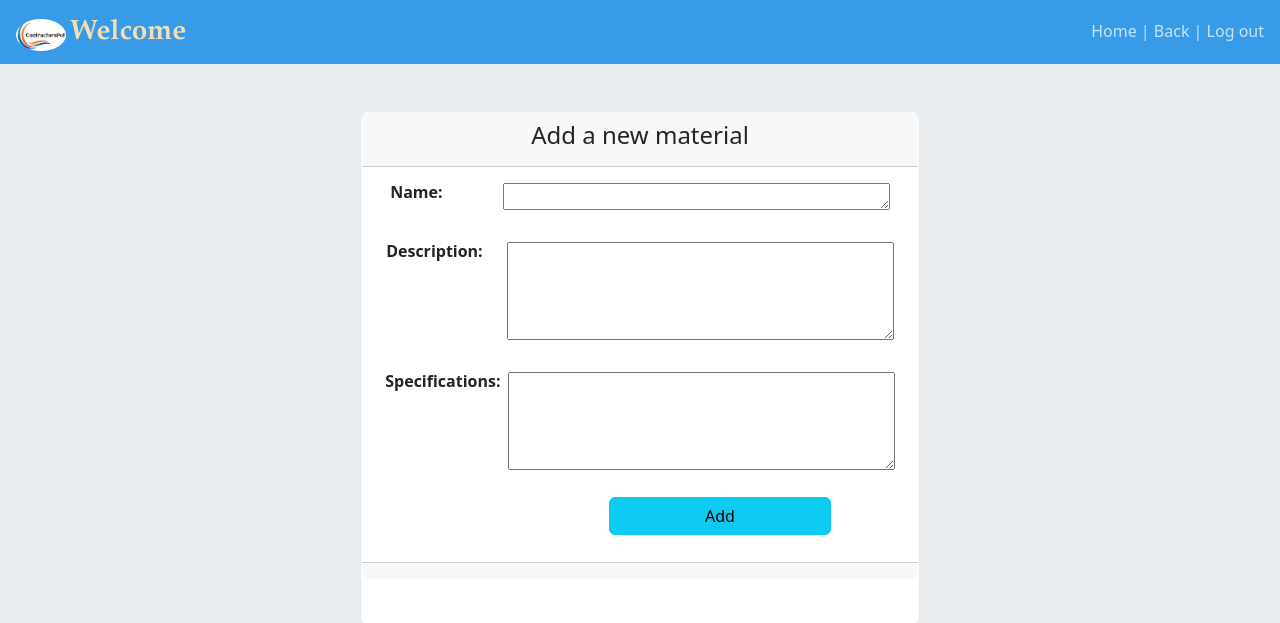
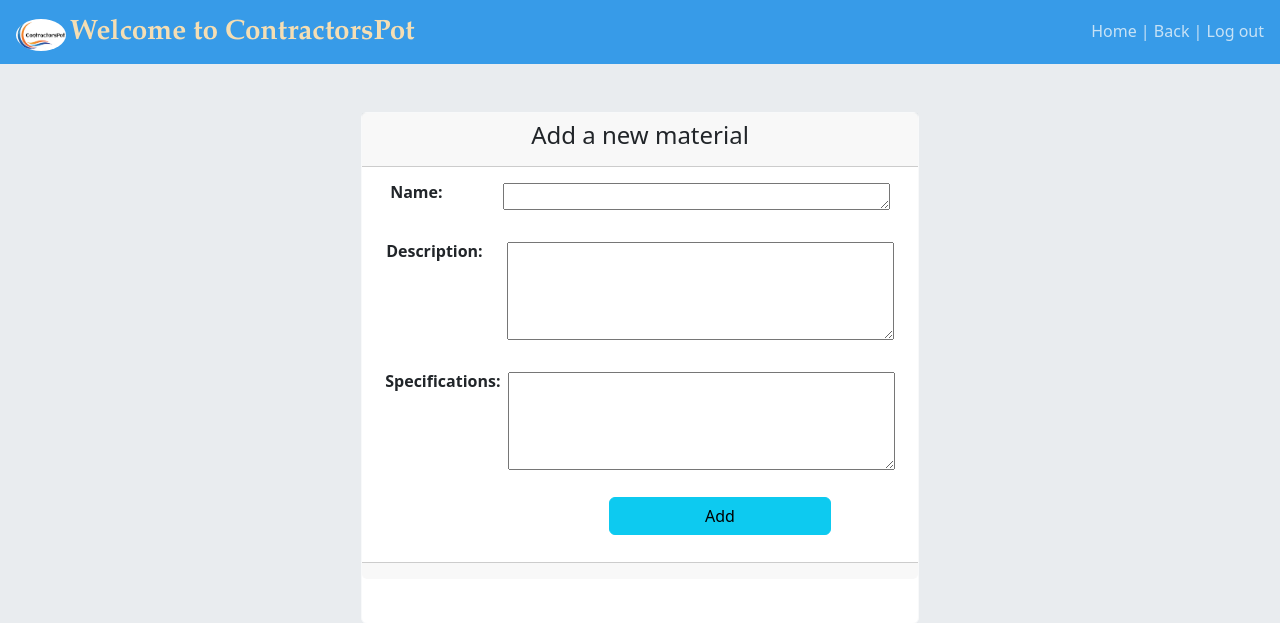
Before and after one commit to rawanakram/Solo-Project, a Django app: template app1/templates/add.html in a window 1280 px wide. Shown: the top 623 px of the page. Run offline with Django 3.2, Linux system fonts and the light colour scheme; the template is opened without the code that fills it: values that come from a table or form of the project are taken from there, others are empty; data comes from the database, SQL or seed files in the repository.

Commit message:
update html

```diff
--- a/app1/templates/add.html
+++ b/app1/templates/add.html
@@ -12,7 +12,7 @@
     <header>
         <div class="lefthead">
             <img class="headerimg" src="static\img\logo.PNG" alt="logo image">
-            <p class="welcom fs-3 text-body-Light">Welcome </p>
+            <p class="welcom fs-3 text-body-Light">Welcome to ContractorsPot</p>
         </div>
         <div class="righthead">
             <a href="/contractors" class="text-decoration-none fs-6 text-light text-opacity-75">Home | </a>
--- a/app1/templates/update.html
+++ b/app1/templates/update.html
@@ -12,7 +12,7 @@
     <header>
         <div class="lefthead">
             <img class="headerimg" src="{% static 'img\logo.PNG' %}" alt="logo image">
-            <p class="welcom fs-3 text-body-Light">Welcome </p>
+            <p class="welcom fs-3 text-body-Light">Welcome to ContractorsPot</p>
         </div>
         <div class="righthead">
             <a href="/contractors" class="text-decoration-none fs-6 text-light text-opacity-75">Home | </a>
```
